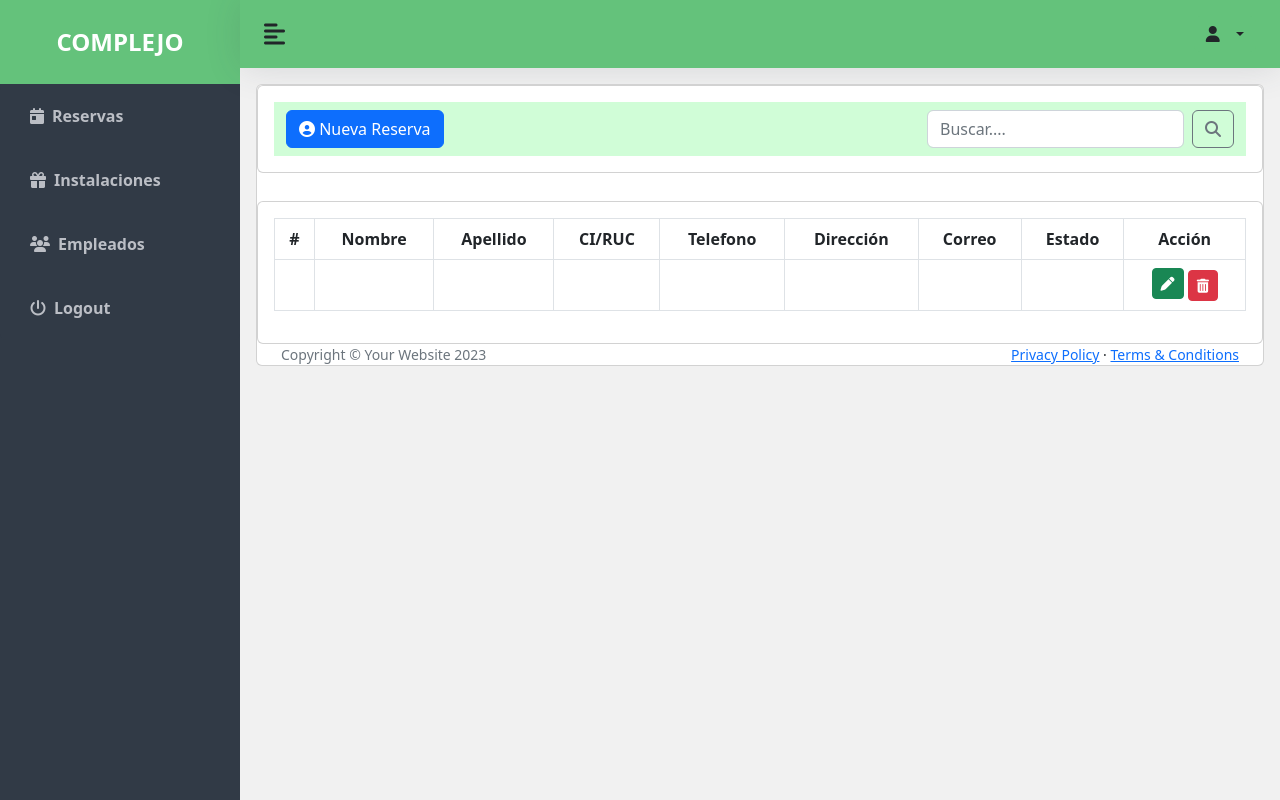
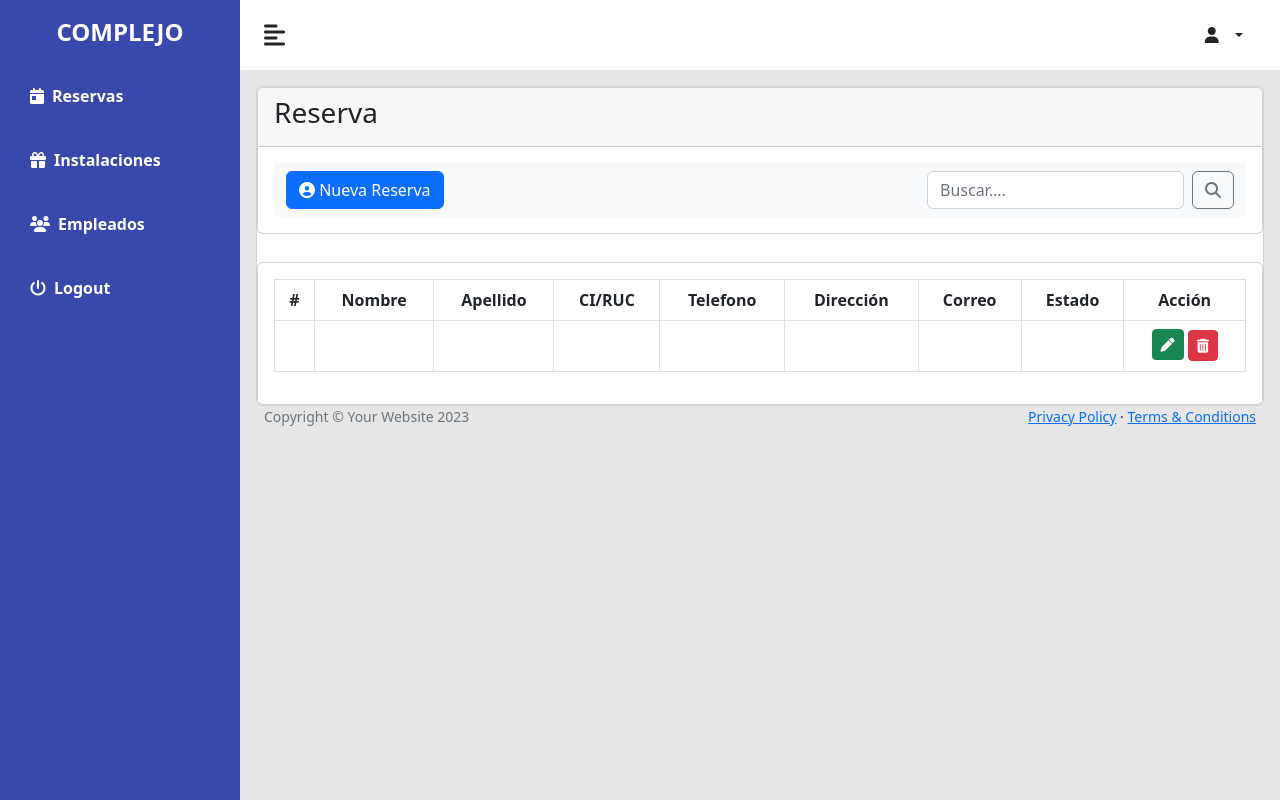
Before and after one commit to JohnVallejoSuarez/Modulo-de-reservas-para-un-complejo-deportivo-usando-codigo-QR2, a Django app: page /adminReservas/ in a window 1280 px wide. Run offline with Django 4.2, Linux system fonts and the light colour scheme; lists and menus that the app fills with data are empty; some libraries are stand-ins or nearby versions.

Commit message:
Actualizacion template admin

```diff
--- a/complejo/static/css/style.css
+++ b/complejo/static/css/style.css
@@ -73,14 +73,13 @@
   /* pagina del admin */
 
   .second-text {
-    color: #bbbec5;
-    background-color:  #313a46 ;
+    color: #ffffff;
   }
 
 
   #wrapper {
     overflow-x: hidden;
-    background-color: #f1f1f1;
+    background-color: #e6e6e6;
   }
 
   #menu-iz {
@@ -90,11 +89,14 @@
     -moz-transition: margin 0.25s ease-out;
     -o-transition: margin 0.25s ease-out;
     transition: margin 0.25s ease-out;
-    background: linear-gradient(135deg, #313a46 0, #313a46 60%);
+    background-color: #3949ab;
     /* box-shadow: 0 0 35px 0 rgba(49, 57, 66, 0.5); */
 
   }
-
+  .color-1{
+    background-color: #3949ab;
+  }
+  /* 0fb294 */
   #menu-iz  .sidebar-heading {
     padding: 0.875rem 1.25rem;
     font-size: 1.2rem;
@@ -120,13 +122,10 @@
 
   .menu-s {
     background-color: #ffffff;
-    box-shadow: 0 0 35px 0 rgb(61 69 78 / 15%);
   }
 
   .second-text:hover {
-    color: #ffffff;
-    background-color: #64c27b;
-    border-radius: 0%;
+    border-left: 3px solid #bdbdbd;
   }
 
   .list-group-item {
@@ -134,14 +133,14 @@
     padding: 20px 30px;
   }
 
-  .color-encabezado{
-    background-color: #64c27b;
-    border:#64c27b;
+  .list-group-item:hover {
+    color: #bdbdbd;
   }
 
-  .navbar-color1{
-    background-color:  #d0fdd7;
-  }
+
+
+
+
 
   @media (min-width: 768px) {
     #menu-iz {
--- a/templates/adminReservas.html
+++ b/templates/adminReservas.html
@@ -7,12 +7,13 @@
             <div class="container-fluid px-3 pt-3">
                 <div class="card card-bg">
                     <div class="card mb-4">
+                        <div class="card-header">
+                            <h3 class="card-title">Reserva</h3>
+                        </div>
 
-
-                        <div class="card-body color-card1">
-                            <nav class="navbar navbar-color1">
+                        <div class="card-body">
+                            <nav class="navbar bg-light">
                                 <div class="container-fluid">
-
 
                                     <button type="button" class="btn btn-primary separacion" data-bs-toggle="modal"
                                         data-bs-target="#exampleModal" >
@@ -70,8 +71,6 @@
                                                         </div>
                                                     </form>
                                                 </div>
-
-
                                             </div>
                                         </div>
                                     </div>
@@ -120,7 +119,6 @@
                                                     <td></td>
                                                     <td></td>
                                                     <td>
-
                                                         <a href=""><button class="btn btn-sm btn-success separacion" style="margin-bottom: 3%" data-bs-toggle="modal"
                                                             data-bs-target="#modalEditar">
                                                             <i class="fa-solid fa-pen"></i></button></a>
@@ -136,4 +134,6 @@
                             </div>
                         </div>
                     </div>
-                    {% endblock %}
+                </div>
+            </div>
+        {% endblock %}
--- a/templates/base.html
+++ b/templates/base.html
@@ -68,7 +68,8 @@
                         </div>
                         <div class="modal-footer form-group">
                             <button type="button" class="btn btn-secondary" data-bs-dismiss="modal">Cerrar</button>
-                            <button type="submit" class="btn btn-primary">Iniciar</button>
+                            <!-- <button type="submit" class="btn btn-primary">Iniciar</button> -->
+                            <a href="{% url 'adminInstalaciones' %}" class="btn btn-primary">Iniciar</a>
                         </div>
                     </form>
                 </div>
--- a/templates/base_admin.html
+++ b/templates/base_admin.html
@@ -18,27 +18,27 @@
         {% block sidebar %}
         <!-- Sidebar -->
         <div id="menu-iz">
-            <div class="sidebar-heading text-center py-4 text-white fs-4 fw-bold color-encabezado">
+            <div class="sidebar-heading text-center text-white fs-4 fw-bold ">
                 COMPLEJO
             </div>
-            <div class="list-group">
+            <div class="list-group ">
 
 
-                <a href="#" class="list-group-item   second-text fw-bold">
+                <a href="{% url 'adminReservas' %}" class="list-group-item   second-text fw-bold color-1">
                     <i class="fa-solid fa-calendar-day me-2"></i>Reservas
                 </a>
 
 
-                <a href="#" class="list-group-item  second-text fw-bold">
+                <a href="{% url 'adminInstalaciones' %}" class="list-group-item  second-text fw-bold color-1">
                     <i class="fas fa-gift me-2"></i>Instalaciones
                 </a>
 
 
-                <a href="#" class="list-group-item   second-text fw-bold">
+                <a href="#" class="list-group-item   second-text fw-bold color-1">
                     <i class="fa-solid fa-users me-2"></i>Empleados
                 </a>
 
-                <a href="#" class="list-group-item  second-text fw-bold"><i
+                <a href="{% url 'home' %}" class="list-group-item  second-text fw-bold color-1"><i
                         class="fas fa-power-off me-2"></i>Logout</a>
 
             </div>
@@ -49,14 +49,14 @@
         <!-- Page Content -->
         <div id="page-content-wrapper">
             {% block navbar %}
-            <nav class="navbar navbar-expand-lg menu-s py-3 px-4 color-encabezado">
+            <nav class="navbar navbar-expand-lg menu-s py-3 px-4 ">
                 <div class="d-flex align-items-center">
                     <i class="fas fa-align-left  fs-4 me-3" id="menu-toggle"></i>
                     <h2 class=" m-0"></h2>
                 </div>
 
-                <div class="dropdown ms-auto color-encabezado">
-                    <button class="btn  color-encabezado dropdown-toggle " type="button" data-bs-toggle="dropdown"
+                <div class="dropdown ms-auto ">
+                    <button class="btn dropdown-toggle " type="button" data-bs-toggle="dropdown"
                         aria-expanded="false">
                         <i class="fas fa-user me-2"></i>
                     </button>
@@ -75,7 +75,9 @@
             <footer class=" mt-auto">
                 <div class="container-fluid px-4">
                     <div class="d-flex align-items-center justify-content-between small">
-                                <div class="text-muted">Copyright &copy; Your Website 2023</div>
+                        <div class="text-muted">
+                            Copyright &copy; Your Website 2023
+                        </div>
                         <div>
                             <a href="#">Privacy Policy</a>
                             &middot;
@@ -85,11 +87,11 @@
                 </div>
             </footer>
             {% endblock %}
-                </div>
+
         </div>
 
     </div>
-    </div>
+
 
     <script src="{% static 'javascript/base.js' %}"></script>
     <script src="https://kit.fontawesome.com/26084d939f.js" crossorigin="anonymous"></script>
```
Lines whose indentation alone changed are shown as unchanged.
